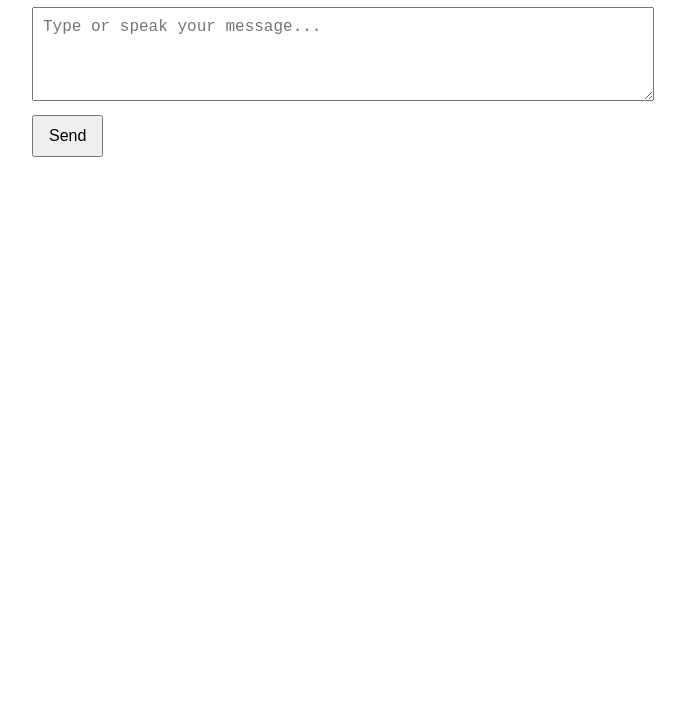
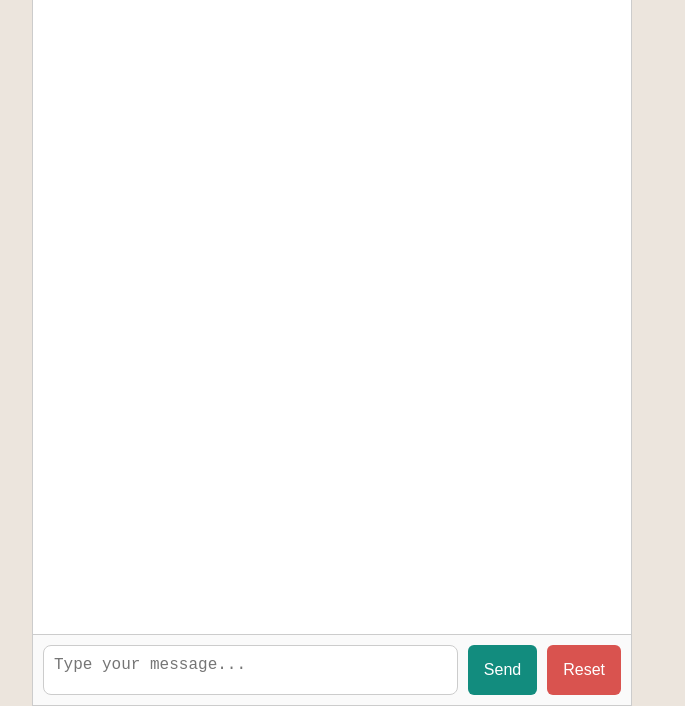
Before and after one commit to offwitt0/ChatBooot, a plain HTML site: page index.html in a window 1280 px wide. Shown: the part 94-800 px from the top of the page, without its empty margins (308-993 px from the left). Drawn offline with Linux system fonts and the light colour scheme.

Commit message:
Add files via upload

```diff
--- a/index.html
+++ b/index.html
@@ -2,77 +2,21 @@
 <html lang="en">
 <head>
   <meta charset="UTF-8" />
-  <title>🎤 Voice ChatBot</title>
-  <style>
-    body { font-family: Arial, sans-serif; padding: 20px; max-width: 600px; margin: auto; }
-    textarea { width: 100%; padding: 10px; font-size: 16px; }
-    button { margin-top: 10px; padding: 10px 15px; font-size: 16px; }
-    .response { margin-top: 20px; background-color: #f2f2f2; padding: 15px; border-radius: 6px; }
-  </style>
+  <title>💬 Vacation ChatBot</title>
+  <link rel="stylesheet" href="styles.css">
 </head>
 <body>
-  <h1>💬 Vacation ChatBot</h1>
 
-  <textarea id="message" rows="4" placeholder="Type or speak your message..."></textarea><br />
-  <button onclick="sendMessage()">Send</button>
+  <div class="chat-container">
+    <div id="chat-box" class="chat-box"></div>
 
-  <div class="response" id="chat-response" style="display: none;"></div>
+    <div class="input-area">
+      <textarea id="message" placeholder="Type your message..."></textarea>
+      <button onclick="sendMessage()">Send</button>
+      <button onclick="resetChat()" class="reset-btn">Reset</button>
+    </div>
+  </div>
 
-  <script>
-    const sessionId = crypto.randomUUID(); // Unique session per user
-
-    async function sendMessage() {
-      const msg = document.getElementById("message").value;
-      const responseBox = document.getElementById("chat-response");
-      if (!msg.trim()) return;
-
-      responseBox.innerText = "⏳ Waiting for response...";
-      responseBox.style.display = "block";
-
-      try {
-        const res = await fetch("https://chatboot-production-8e99.up.railway.app/chat", {
-          method: "POST",
-          headers: { "Content-Type": "application/json" },
-          body: JSON.stringify({ message: msg, lang: "en", session_id: sessionId }),
-        });
-        const data = await res.json();
-        responseBox.innerText = "🤖 " + (data.response || "No response received.");
-        speak(data.response); // Read the response aloud
-      } catch (err) {
-        responseBox.innerText = "❌ Error talking to chatbot.";
-        console.error(err);
-      }
-    }
-
-    function speak(text) {
-      if ('speechSynthesis' in window) {
-        const utterance = new SpeechSynthesisUtterance(text);
-      }
-    }
-
-    function startListening() {
-      const SpeechRecognition = window.SpeechRecognition || window.webkitSpeechRecognition;
-      if (!SpeechRecognition) {
-        alert("Sorry, your browser does not support voice input.");
-        return;
-      }
-
-      const recognition = new SpeechRecognition();
-      recognition.lang = "en-US";
-      recognition.interimResults = false;
-
-      recognition.onresult = (event) => {
-        const spokenText = event.results[0][0].transcript;
-        document.getElementById("message").value = spokenText;
-        sendMessage();
-      };
-
-      recognition.onerror = (event) => {
-        console.error("Speech recognition error:", event.error);
-      };
-
-      recognition.start();
-    }
-  </script>
+  <script src="script.js"></script>
 </body>
 </html>
--- /dev/null
+++ b/script.js
@@ -0,0 +1,100 @@
+const sessionKey = "chat_session_id";
+const historyKey = "chat_history";
+const phoneKey = "chat_user_phone";
+
+const sessionId = localStorage.getItem(sessionKey) || (() => {
+  const id = crypto.randomUUID();
+  localStorage.setItem(sessionKey, id);
+  return id;
+})();
+
+const chatBox = document.getElementById("chat-box");
+
+window.onload = () => {
+  const history = JSON.parse(localStorage.getItem(historyKey)) || [];
+  if (history.length === 0) {
+    addMessage("🤖 Hello! I’m your vacation assistant. Ask me where to stay on your next trip.", "bot");
+    saveToHistory({ sender: "bot", text: "🤖 Hello! I’m your vacation assistant. Ask me where to stay on your next trip." });
+  } else {
+    history.forEach(msg => addMessage(msg.text, msg.sender));
+  }
+};
+
+async function sendMessage() {
+  const textarea = document.getElementById("message");
+  const userMsg = textarea.value.trim();
+  if (!userMsg) return;
+
+  let phone = localStorage.getItem(phoneKey);
+  if (!phone) {
+    phone = prompt("📱 Please enter your phone number (e.g., +201234567890):");
+    if (!/^\+?[0-9]{10,15}$/.test(phone)) {
+      alert("❌ Invalid phone number format.");
+      return;
+    }
+      localStorage.setItem(phoneKey, phone.replace(/^\+/, ""));
+  }
+
+  addMessage("🧑 " + userMsg, "user");
+  saveToHistory({ sender: "user", text: "🧑 " + userMsg });
+  textarea.value = "";
+
+  addMessage("⏳ Waiting for response...", "bot");
+
+  try {
+    const res = await fetch("https://chatboot-production-8e99.up.railway.app/chat", {
+      method: "POST",
+      headers: { "Content-Type": "application/json" },
+      body: JSON.stringify({
+        message: userMsg,
+        lang: "en",
+        session_id: sessionId,
+        phone: phone
+      }),
+    });
+
+    const data = await res.json();
+    const botText = "🤖 " + (data.response || "No response received.");
+
+    removeLastBotMessage();
+    addMessage(botText, "bot");
+    saveToHistory({ sender: "bot", text: botText });
+  } catch (err) {
+    console.error(err);
+    removeLastBotMessage();
+    const errorMsg = "❌ Error talking to chatbot.";
+    addMessage(errorMsg, "bot");
+    saveToHistory({ sender: "bot", text: errorMsg });
+  }
+}
+
+function addMessage(text, sender) {
+  const div = document.createElement("div");
+  div.classList.add("message", sender);
+  div.innerHTML = text.replace(
+    /(https?:\/\/[^\s]+)/g,
+    '<a href="$1" target="_blank">$1</a>'
+  );
+  chatBox.appendChild(div);
+  chatBox.scrollTop = chatBox.scrollHeight;
+}
+
+function saveToHistory(entry) {
+  const history = JSON.parse(localStorage.getItem(historyKey)) || [];
+  history.push(entry);
+  localStorage.setItem(historyKey, JSON.stringify(history));
+}
+
+function removeLastBotMessage() {
+  const messages = [...document.querySelectorAll(".bot")];
+  if (messages.length > 0) {
+    chatBox.removeChild(messages[messages.length - 1]);
+  }
+}
+
+function resetChat() {
+  localStorage.removeItem(historyKey);
+  localStorage.removeItem(sessionKey);
+  localStorage.removeItem(phoneKey);
+  location.reload();
+}
--- /dev/null
+++ b/styles.css
@@ -0,0 +1,84 @@
+* {
+  box-sizing: border-box;
+}
+body {
+  font-family: 'Segoe UI', sans-serif;
+  background-color: #ece5dd;
+  margin: 0;
+  padding: 0;
+  height: 100vh;
+  display: flex;
+  flex-direction: column;
+}
+
+.chat-container {
+  flex: 1;
+  display: flex;
+  flex-direction: column;
+  max-width: 600px;
+  margin: auto;
+  border: 1px solid #ccc;
+  background-color: #fff;
+}
+
+.chat-box {
+  flex: 1;
+  overflow-y: auto;
+  padding: 20px;
+  display: flex;
+  flex-direction: column;
+}
+
+.message {
+  padding: 10px 14px;
+  margin-bottom: 10px;
+  max-width: 75%;
+  border-radius: 12px;
+  word-wrap: break-word;
+}
+
+.user {
+  align-self: flex-end;
+  background-color: #dcf8c6;
+}
+
+.bot {
+  align-self: flex-start;
+  background-color: #f1f0f0;
+}
+
+.input-area {
+  display: flex;
+  padding: 10px;
+  border-top: 1px solid #ccc;
+  background: #fafafa;
+}
+
+textarea {
+  flex: 1;
+  resize: none;
+  padding: 10px;
+  font-size: 16px;
+  border-radius: 8px;
+  border: 1px solid #ccc;
+  height: 50px;
+}
+
+button {
+  margin-left: 10px;
+  padding: 10px 16px;
+  font-size: 16px;
+  border: none;
+  border-radius: 6px;
+  cursor: pointer;
+  background-color: #128c7e;
+  color: white;
+}
+
+button:hover {
+  background-color: #075e54;
+}
+
+.reset-btn {
+  background-color: #d9534f;
+}
```
